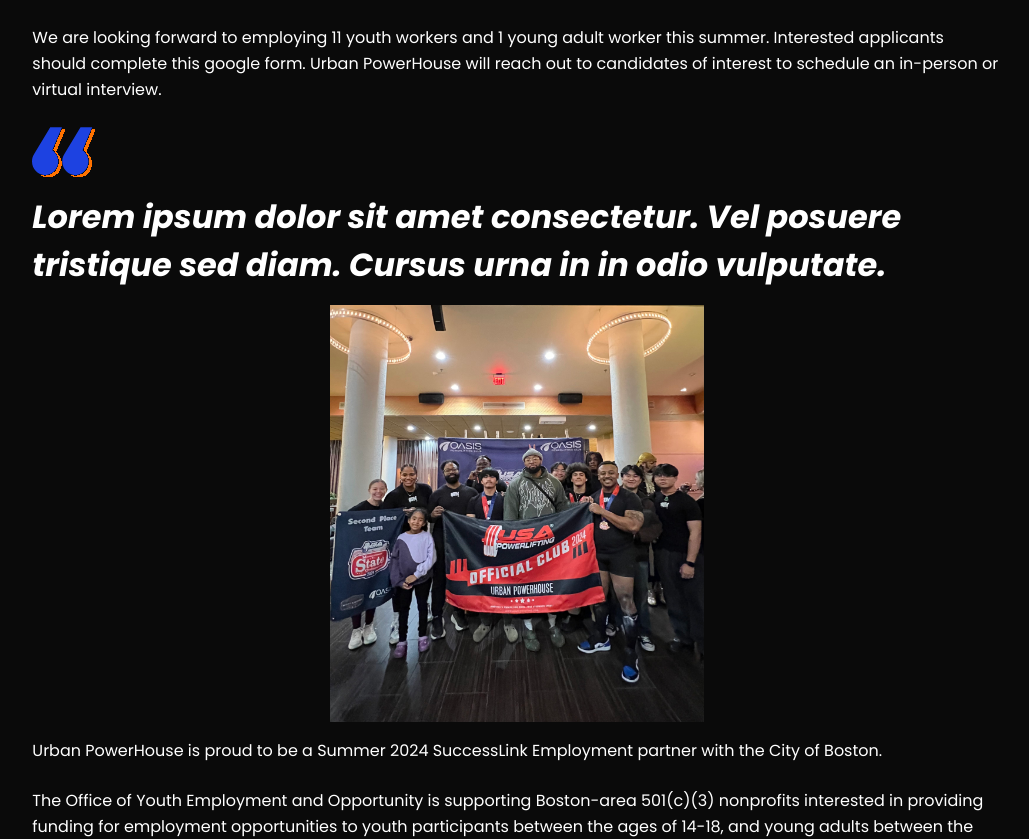
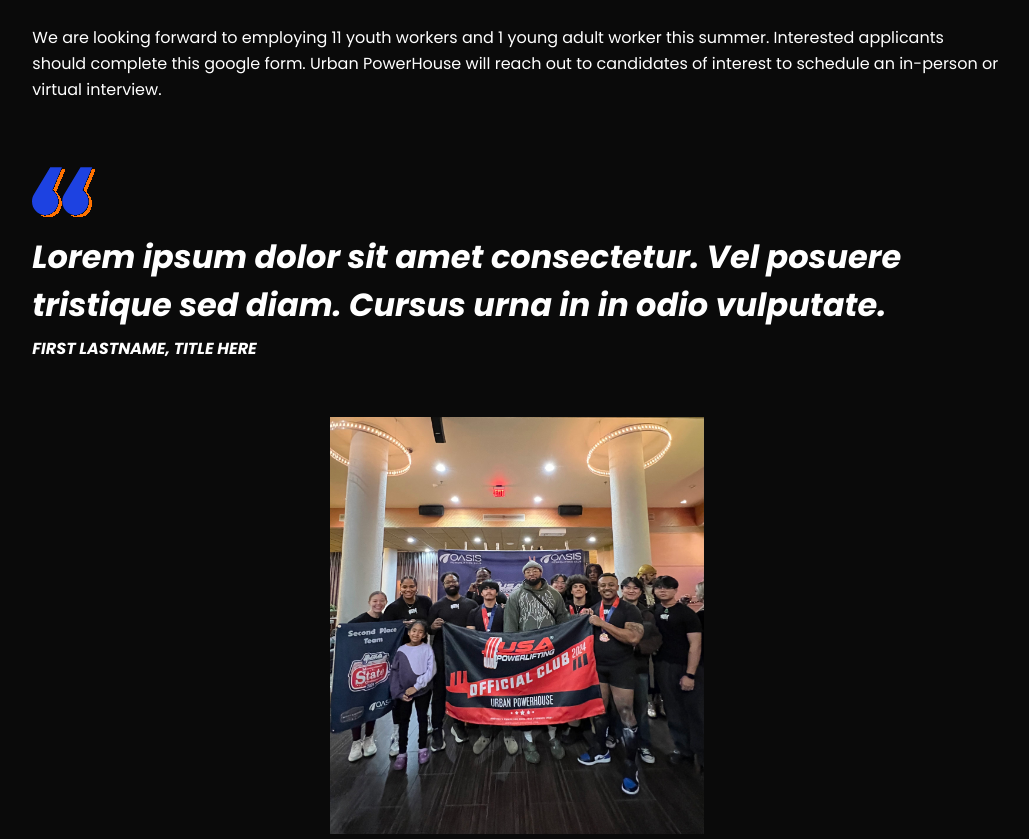
Before and after one commit to Artists-for-Humanity/urban-powerhouse, a Next.js app: page /Article in a window 1280 px wide. Shown: the part 469-1308 px from the top of the page, without its empty margins (123-1152 px from the left). Built offline with nearby package versions, Linux system fonts and the light colour scheme.

Commit message:
updated quote with cite + spacing adjustments

```diff
--- a/components/News/ArticleBlock.tsx
+++ b/components/News/ArticleBlock.tsx
@@ -8,6 +8,7 @@ interface ArticleBlockProps {
   title?: string;
   paragraphs?: string[];
   quote?: string;
+  cite?: string;
   imageSrc?: string;
   description?: string;
   onBackClick?: () => void;
@@ -19,6 +20,7 @@ const ArticleBlock: React.FC<ArticleBlockProps> = ({
   title,
   paragraphs = [],
   quote,
+  cite,
   imageSrc,
   description,
   onBackClick,
@@ -45,10 +47,13 @@ const ArticleBlock: React.FC<ArticleBlockProps> = ({
 
     case 'quote':
       return (
-        <div className="col-span-full flex flex-col items-start text-left sm:col-start-2 sm:col-span-6 lg:col-start-2 lg:col-span-10">
+        <div className="col-span-full flex flex-col items-start text-left sm:col-start-2 sm:col-span-6 lg:col-start-2 lg:col-span-10 lg:my-10">
           <Image src="/quote.svg" alt="Quote Symbol" width={63} height={50} />
-          <p className="text-[24px] lg:text-[32px] text-(--urban-white) italic font-bold my-4">
+          <p className="text-[24px] lg:text-[32px] text-(--urban-white) italic font-bold mt-4 mb-2">
             {quote}
+          </p>
+          <p className="text-[16px] lg:text-[16px] text-(--urban-white) italic font-bold mb-4">
+            {cite}
           </p>
         </div>
       );
@@ -73,7 +78,7 @@ const ArticleBlock: React.FC<ArticleBlockProps> = ({
 
     case 'center-image':
       return (
-        <div className="col-span-full flex flex-col items-center justify-center sm:grid sm:grid-cols-subgrid mb-4 lg:col-start-2 lg:col-span-10">
+        <div className="col-span-full flex flex-col items-center justify-center sm:grid sm:grid-cols-subgrid mb-10 lg:col-start-2 lg:col-span-10">
           {imageSrc && (
             <Image
               src={imageSrc}
--- a/pages/Article.tsx
+++ b/pages/Article.tsx
@@ -31,6 +31,8 @@ export default function News() {
                 <ArticleBlock
                 variant="quote"
                 quote="Lorem ipsum dolor sit amet consectetur. Vel posuere tristique sed diam. Cursus urna in in odio vulputate."
+                cite="FIRST LASTNAME, TITLE HERE
+"
                 />
                  <ArticleBlock
                 variant="center-image"
```
